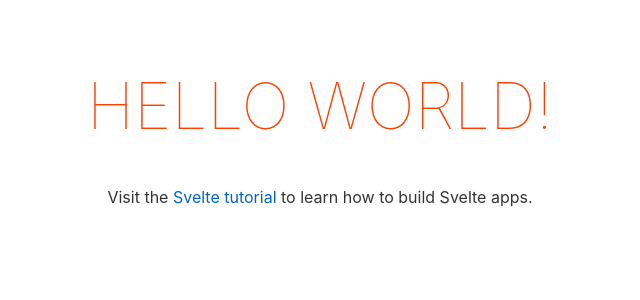
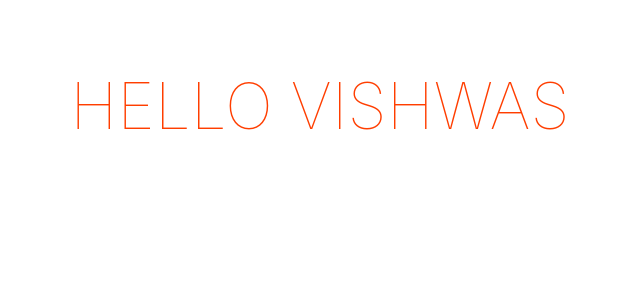
Before and after one commit to gopinav/Svelte-Tutorials, a Svelte app in the folder svelte-fundamentals/: page / in a window 1280 px wide. Shown: the top 300 px of the page, without its empty margins (320-960 px from the left). Built offline with nearby package versions, Linux system fonts and the light colour scheme.

Commit message:
Binding Text

```diff
--- a/svelte-fundamentals/src/App.svelte
+++ b/svelte-fundamentals/src/App.svelte
@@ -1,10 +1,9 @@
 <script>
-	export let name;
+  const name = 'Vishwas'
 </script>
 
 <main>
-	<h1>Hello {name}!</h1>
-	<p>Visit the <a href="https://svelte.dev/tutorial">Svelte tutorial</a> to learn how to build Svelte apps.</p>
+  <h1>Hello {name}</h1>
 </main>
 
 <style>
--- a/svelte-fundamentals/src/main.js
+++ b/svelte-fundamentals/src/main.js
@@ -1,10 +1,7 @@
-import App from './App.svelte';
+import App from './App.svelte'
 
 const app = new App({
-	target: document.body,
-	props: {
-		name: 'world'
-	}
-});
+  target: document.body
+})
 
-export default app;
+export default app
```
Lines whose indentation alone changed are shown as unchanged.
